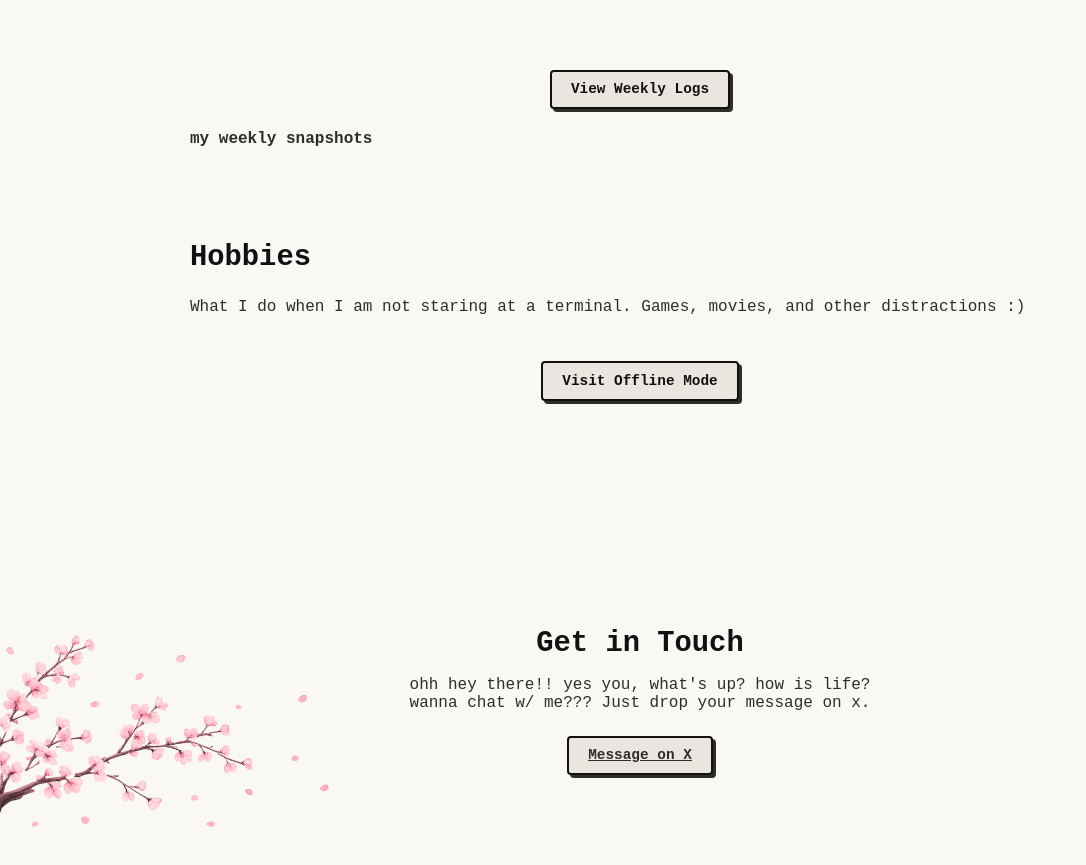
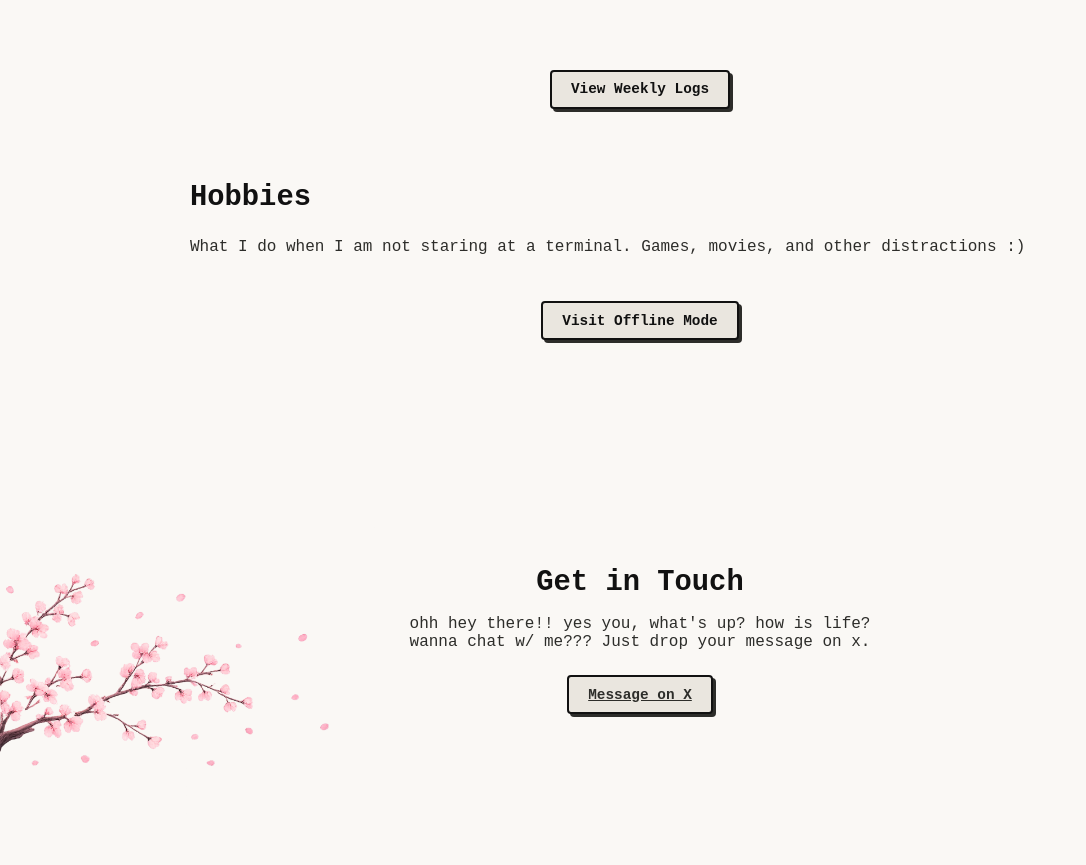
Before and after one commit to Kaushikmak/portfolio, a Next.js app: page / in a window 1280 px wide. Shown: the part 2643-3508 px from the top of the page, without its empty margins (0-1086 px from the left). After the commit the page ends 3463 px from the top, so only its background shows below. Built offline with nearby package versions, Linux system fonts and the light colour scheme; no server answers.

Commit message:
refactor: remove stray weekly snapshots heading

```diff
--- a/src/app/page.tsx
+++ b/src/app/page.tsx
@@ -108,7 +108,7 @@ export default function Home() {
           </div>
           <div className="view-more-container">
             <Link href="/learning" className="retro-btn">View Weekly Logs</Link>
-          </div>          <h4>my weekly snapshots</h4>
+          </div>
         </div>
 
         <div className="section">
```
